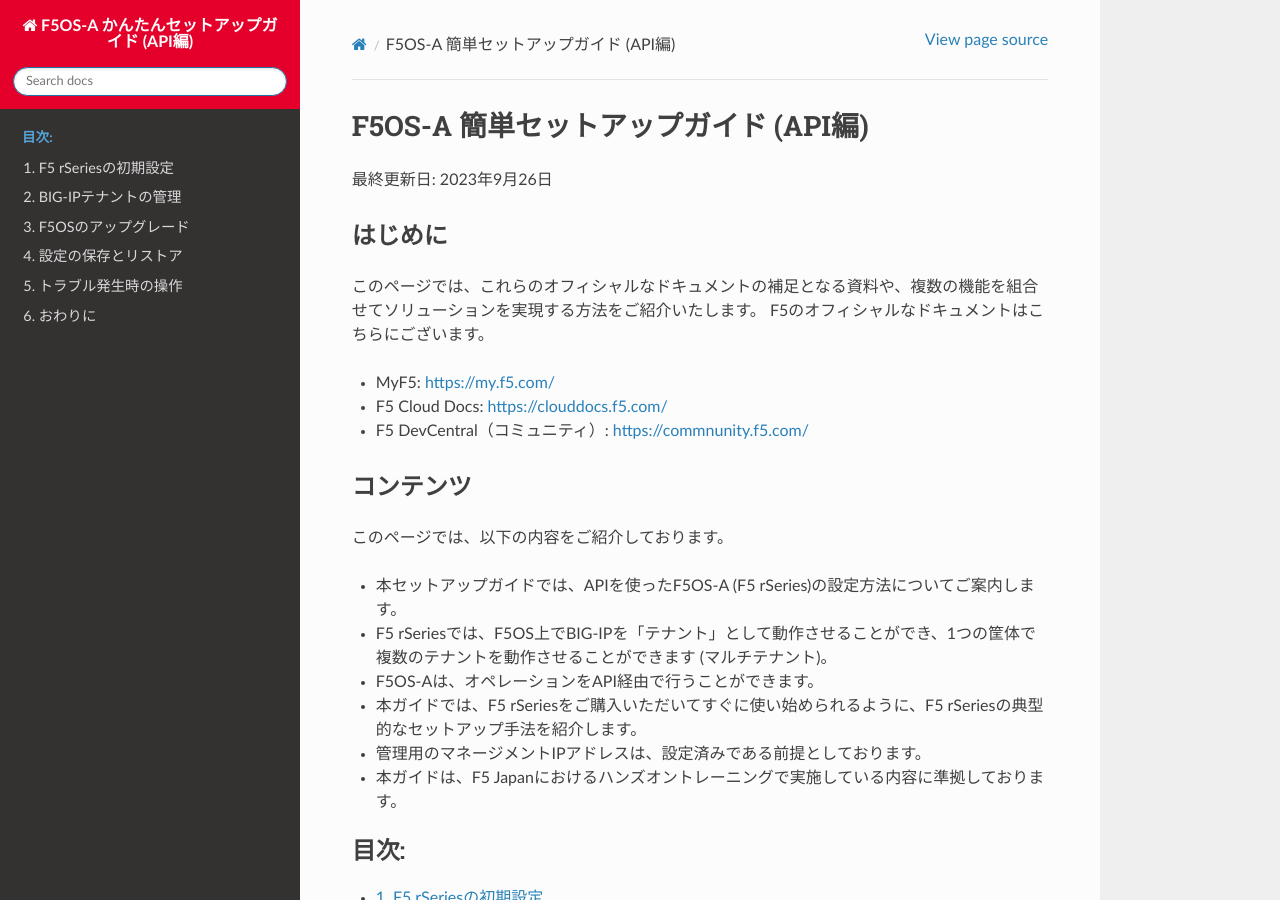
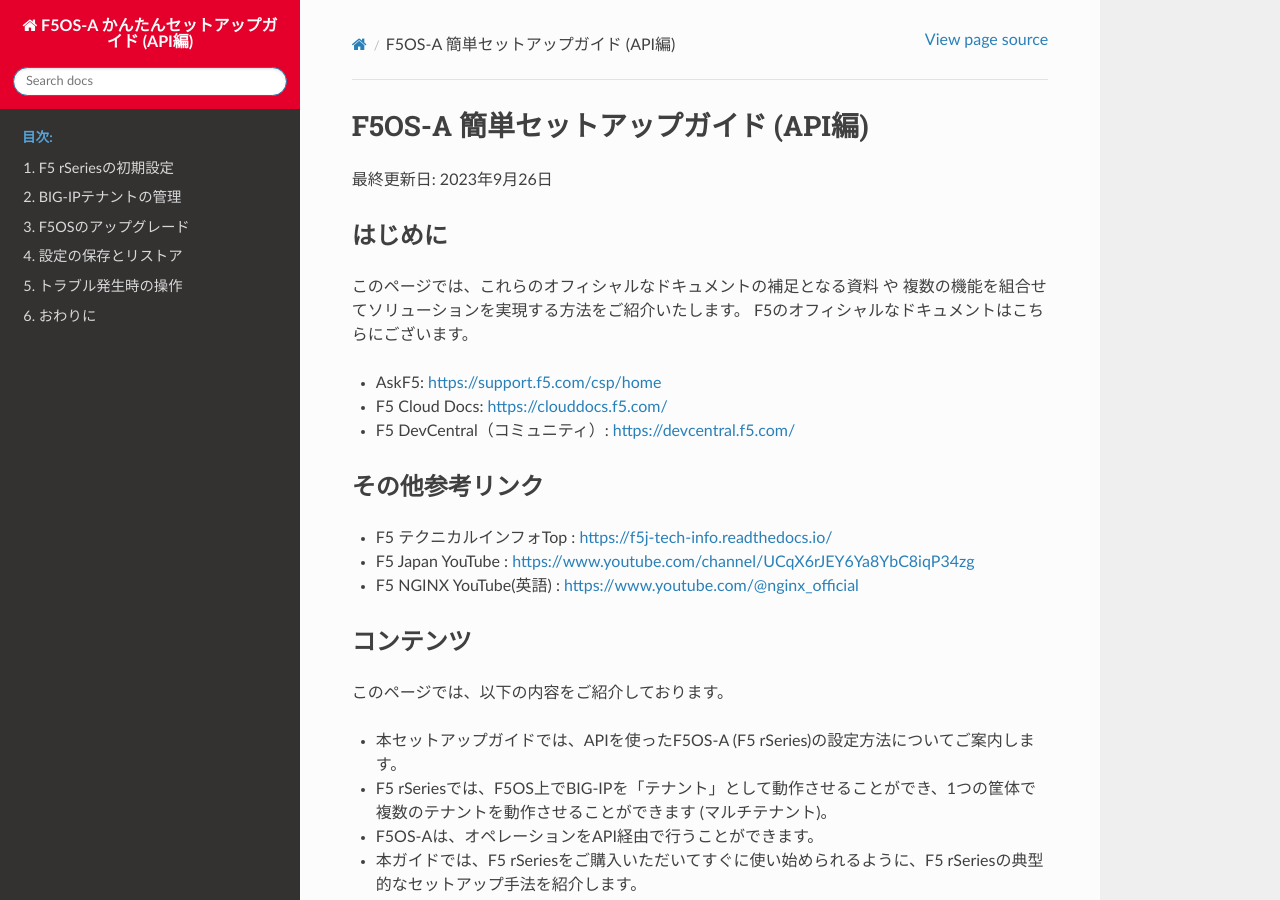
Before and after one commit to BeF5/f5j-easy-setup-f5os-api, a Sphinx documentation site: the page built from docs/index.rst, in a window 1280 px wide and 900 px high. Built offline with Sphinx 7.4.7 and the Read the Docs theme 2.0.0, drawn with Linux system fonts in a browser that asks for light colours.

Commit message:
Update index.rst

```diff
--- a/docs/index.rst
+++ b/docs/index.rst
@@ -8,12 +8,20 @@
 
 はじめに
 --------------------------------
-このページでは、これらのオフィシャルなドキュメントの補足となる資料や、複数の機能を組合せてソリューションを実現する方法をご紹介いたします。
+このページでは、これらのオフィシャルなドキュメントの補足となる資料 や 複数の機能を組合せてソリューションを実現する方法をご紹介いたします。
 F5のオフィシャルなドキュメントはこちらにございます。
 
-- MyF5: https://my.f5.com/
+- AskF5: https://support.f5.com/csp/home
 - F5 Cloud Docs: https://clouddocs.f5.com/
-- F5 DevCentral（コミュニティ）: https://commnunity.f5.com/
+- F5 DevCentral（コミュニティ）: https://devcentral.f5.com/
+
+
+その他参考リンク
+--------------------------------
+
+- F5 テクニカルインフォTop : https://f5j-tech-info.readthedocs.io/
+- F5 Japan YouTube : https://www.youtube.com/channel/UCqX6rJEY6Ya8YbC8iqP34zg
+- F5 NGINX YouTube(英語) : https://www.youtube.com/@nginx_official
 
 
 コンテンツ
```
